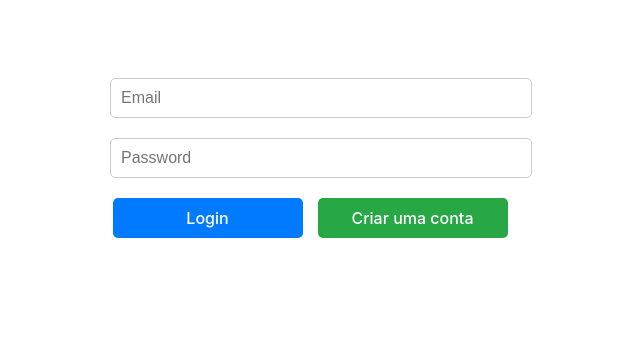
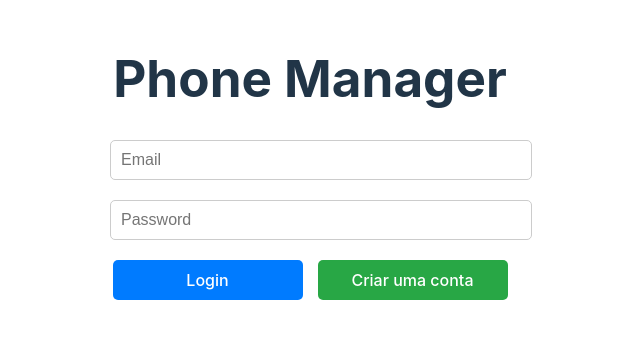
Before and after one commit to fredericobrion/lexart-full-stack-test, a React (Vite) app in the folder front/: page / in a window 1280 px wide. Shown: the part 242-580 px from the top of the page, without its empty margins (330-970 px from the left). Built offline with nearby package versions, Linux system fonts and the light colour scheme.

Commit message:
feat: title login page

```diff
--- a/front/src/pages/login/index.jsx
+++ b/front/src/pages/login/index.jsx
@@ -7,6 +7,7 @@ function LoginPage() {
 
   return (
     <>
+      <h1>Phone Manager</h1>
       {displayLoginForm ? (
         <LoginForm setDisplayLoginForm={setDisplayLoginForm} />
       ) : (
```
